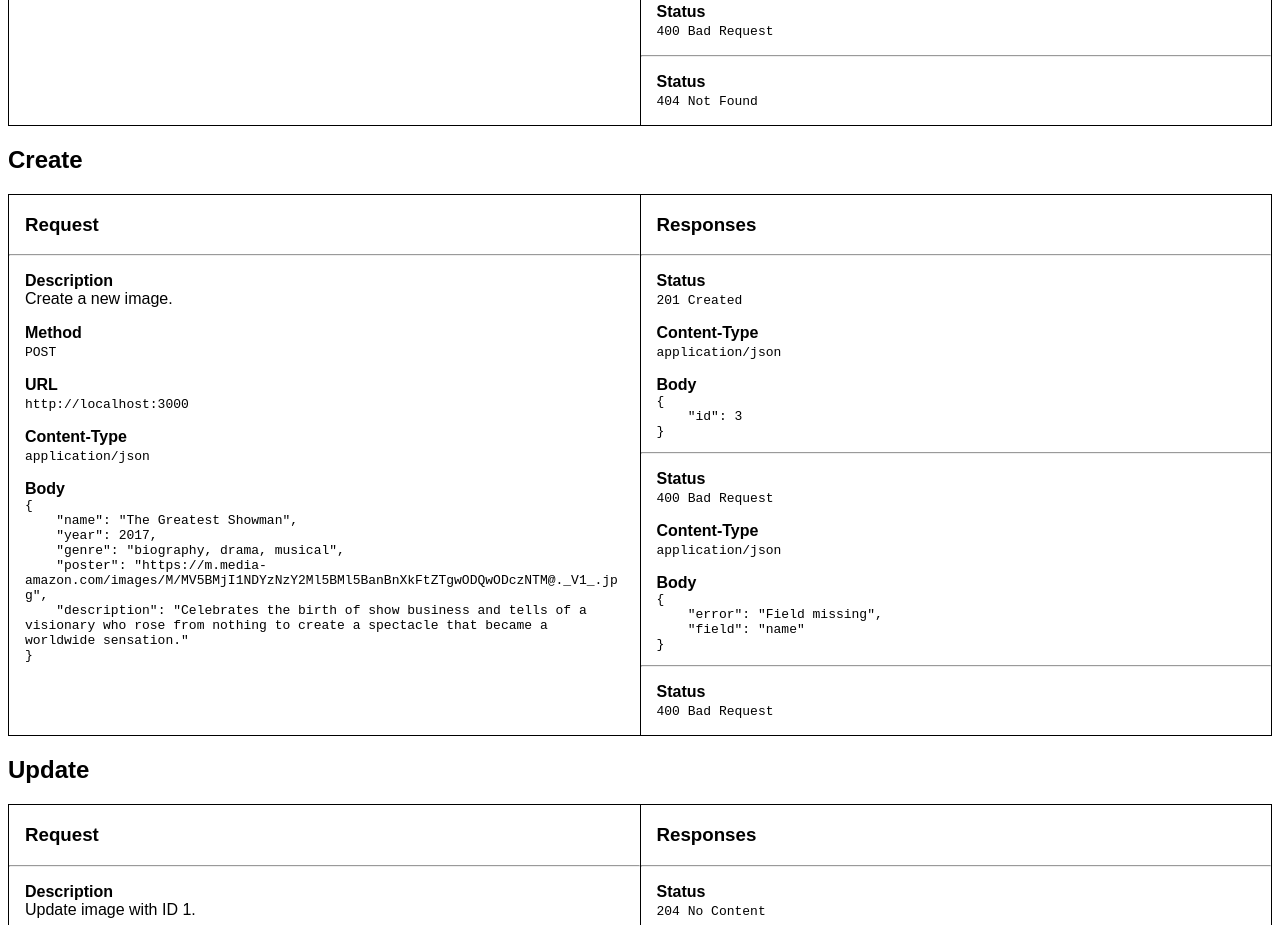
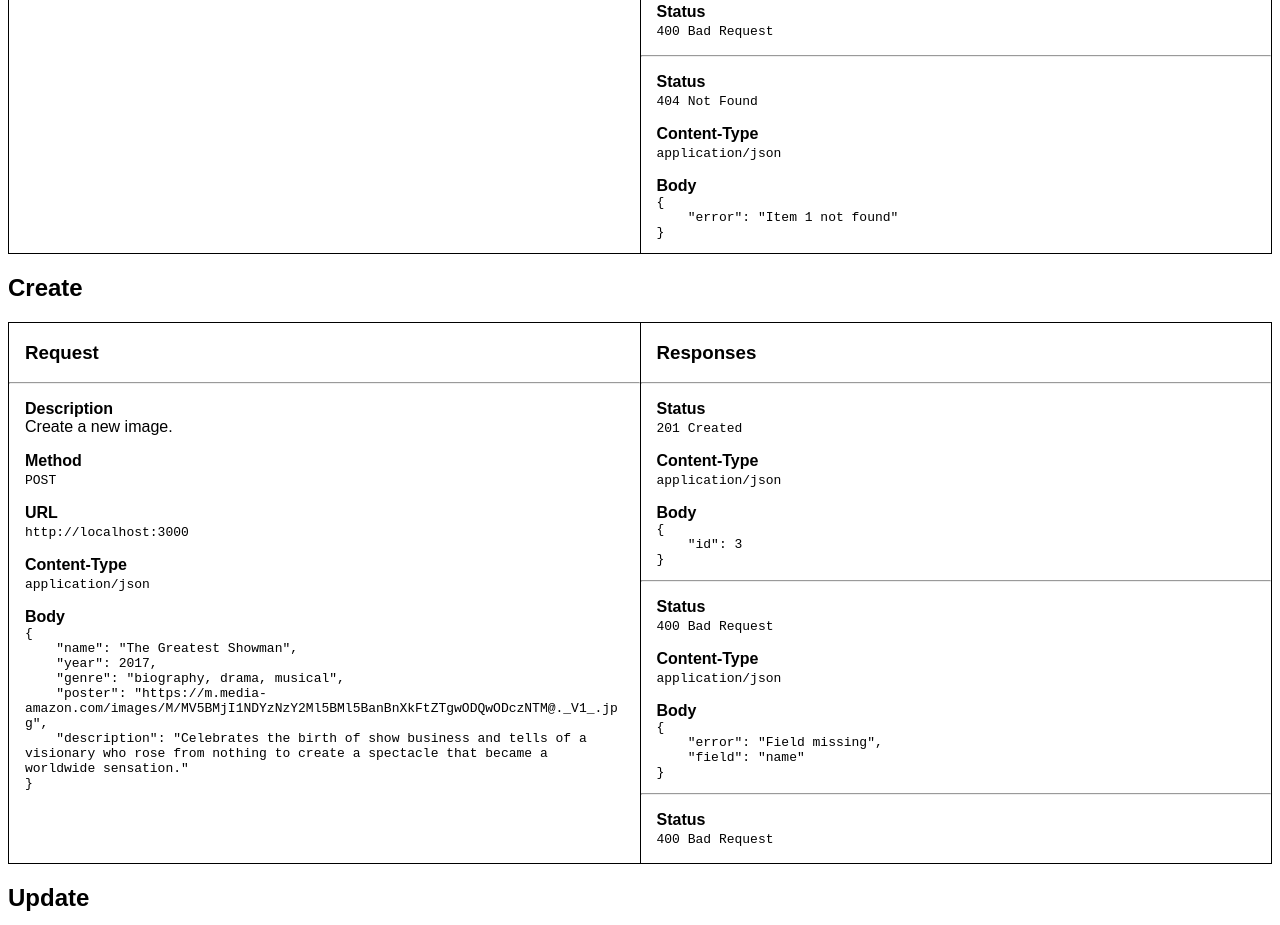
Before and after one commit to lisannevvliet/webtech-singlestudent2, a website: page a3-server/documentation.html in a window 1280 px wide. Shown: the part 1178-2103 px from the top of the page. Drawn offline with Linux system fonts and the light colour scheme.

Commit message:
Add error message

```diff
--- a/a3-server/documentation.html
+++ b/a3-server/documentation.html
@@ -108,6 +108,14 @@
                 <strong>Status</strong><br>
                 <code>404 Not Found</code>
             </p>
+            <p>
+                <strong>Content-Type</strong><br>
+                <code>application/json</code>
+            </p>
+            <p class="body"><strong>Body</strong><br></p>
+            <pre><code>{
+    "error": "Item 1 not found"
+}</code></pre>
         </div>
     </div>
     <h2>Create</h2>
--- a/a3-server/server.js
+++ b/a3-server/server.js
@@ -63,7 +63,7 @@ app.get("/:id", (req, res) => {
         if (err) {
             res.status(400).send(err)
         } else if (rows.length === 0) {
-            res.sendStatus(404)
+            res.status(404).json({ "error": `Item ${req.params.id} not found` })
         } else {
             res.json(rows)
         }
```
